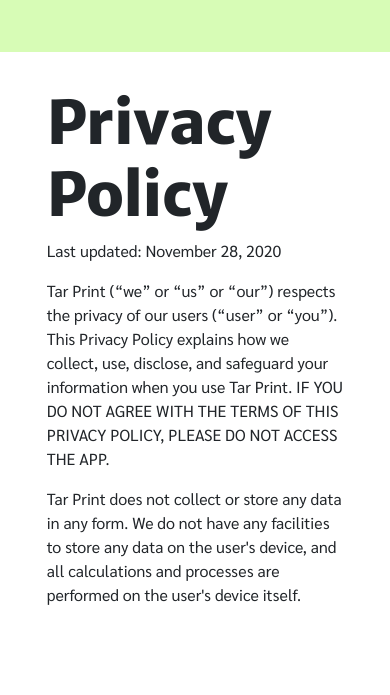
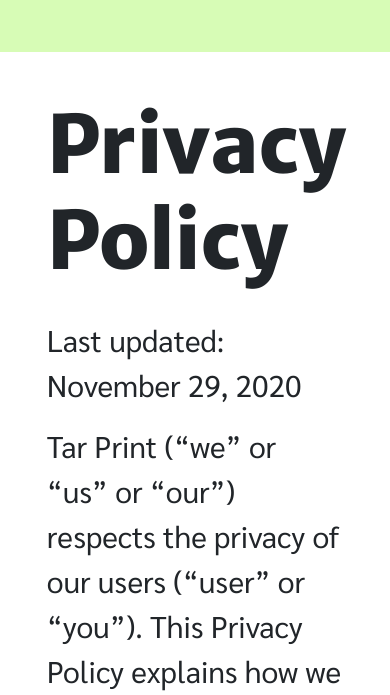
Before and after one commit to surajnv/surajnv.github.io, a plain HTML site: page Tar-Print/privacy.html in a window 390 px wide. Shown: the part 149-844 px from the top of the page. Drawn offline with nearby package versions, Linux system fonts and the light colour scheme.

Commit message:
Complete privacy policy

```diff
--- a/Tar-Print/privacy.html
+++ b/Tar-Print/privacy.html
@@ -43,9 +43,15 @@
 
     <section id="privacy">
       <h1 class="privacy-title">Privacy Policy</h1>
-      <p class="privacy-policy-text date">Last updated: November 28, 2020</p>
+      <p class="privacy-policy-text date">Last updated: November 29, 2020</p>
       <p class="privacy-policy-text">Tar Print (“we” or “us” or “our”) respects the privacy of our users (“user” or “you”). This Privacy Policy explains how we collect, use, disclose, and safeguard your information when you use Tar Print. IF YOU DO NOT AGREE WITH THE TERMS OF THIS PRIVACY POLICY, PLEASE DO NOT ACCESS THE APP.</p>
-      <p class="privacy-policy-text">Tar Print does not collect or store any data in any form. We do not have any facilities to store any data on the user's device, and all calculations and processes are performed on the user's device itself.</p>
+      <p class="privacy-policy-text">Tar Print does not collect or store any data in any form. We do not have any facilities to store any data from the user's device, and all processes are performed on the user's device itself. Tar Print is not affiliated with any third parties.</p>
+      <p class="privacy-policy-text">Users can allow or deny Tar Print access to their current location or additions to their photo library, but no information is passed up to Tar Print nor saved anywhere.</p>
+      <p class="privacy-policy-text">If you have any concerns or questions regrarding the privacy of your data, contact Suraj Vaddi at iappsareus@gmail.com.</p>
+    </section>
+
+    <section id="footer">
+      <p>© Copyright 2020 Tar Print | Suraj Vaddi</p>
     </section>
 
   </body>
--- a/Tar-Print/styles.css
+++ b/Tar-Print/styles.css
@@ -153,7 +153,7 @@ h1,h2{
   padding-top: 10px;
   padding-bottom: 10px;
   line-height: 45px;
-  word-spacing: 7px;
+  word-spacing: 4px;
 }
 .email{
   display: inline;
@@ -174,6 +174,14 @@ h1,h2{
   padding-top: 20px;
   font-size: 60px;
   font-weight: 800;
+}
+
+.date{
+  padding-top: 20px;
+}
+
+.privacy-policy-text{
+  font-size: 20px;
 }
 
 @media only screen and (min-width: 993px) {
@@ -216,6 +224,10 @@ h1,h2{
     padding-top: 30px;
     font-size: 85px;
   }
+  .privacy-title{
+    padding-top: 30px;
+    font-size: 80px;
+  }
   .subtitle{
     font-size: 45px;
     line-height: 53px;
@@ -251,6 +263,9 @@ h1,h2{
     margin-right: 30px;
   }
 
+  .privacy-policy-text{
+    font-size: 30px;
+  }
 }
 
 @media only screen and (max-width: 768px){
```
Also changed, not shown: Tar-Print/index.html (+1 -1 lines).
